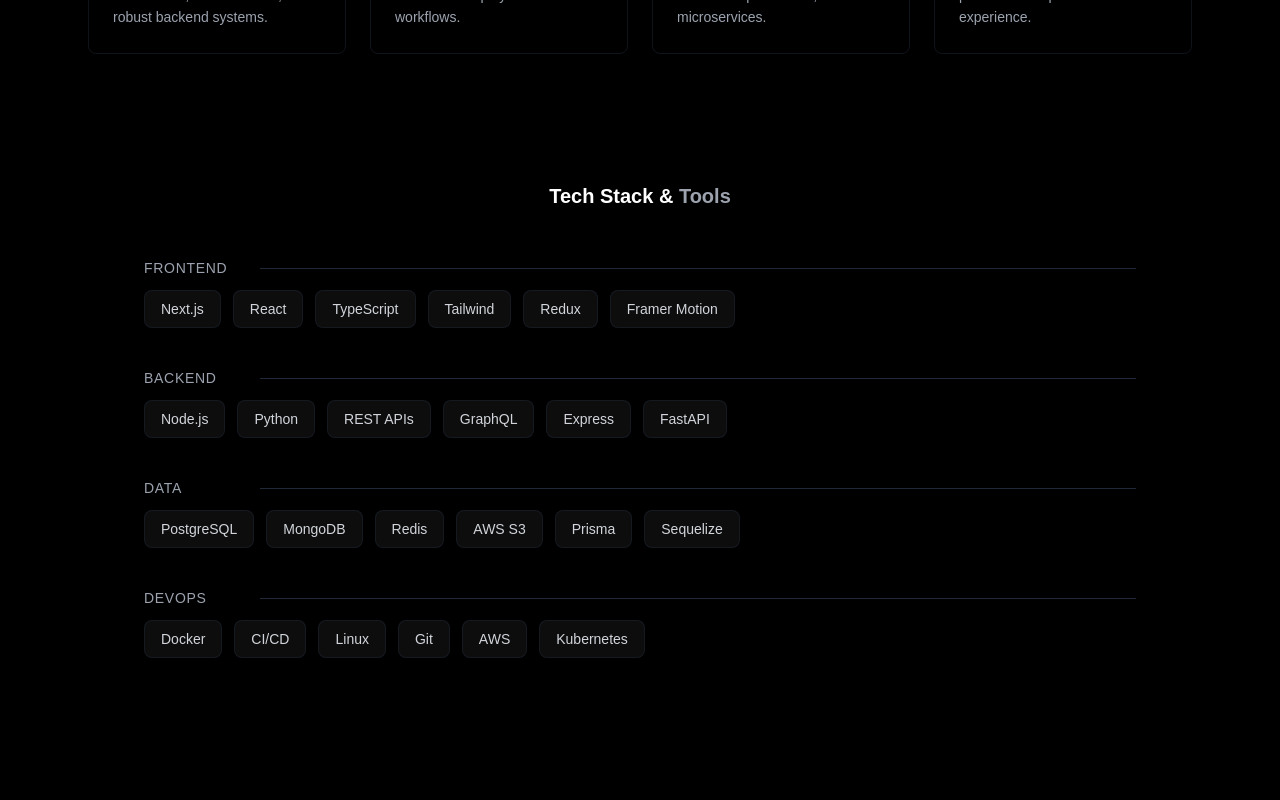
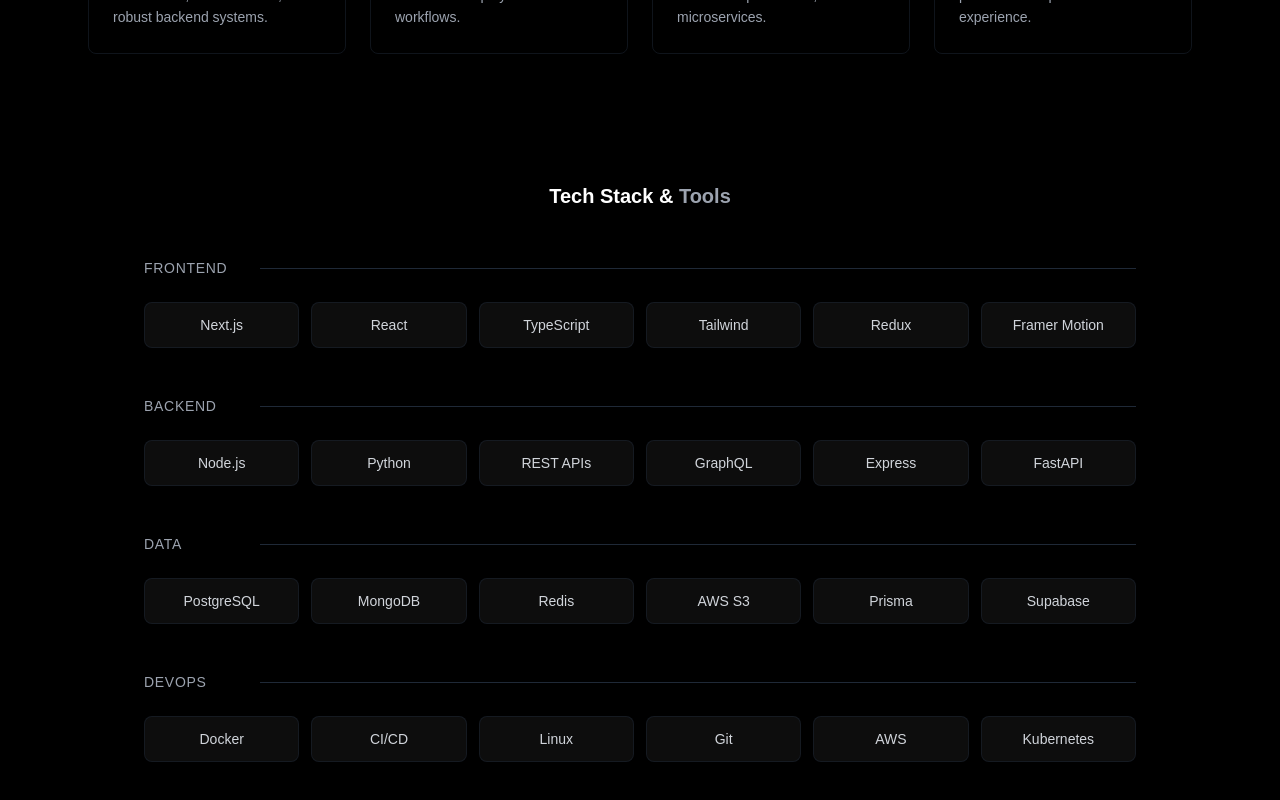
Before and after one commit to healertrix/portfolio, a Next.js app: page / in a window 1280 px wide. Shown: the part 1377-2177 px from the top of the page. Before the commit the page ends 2107 px from the top, so only its background shows below. Built offline with nearby package versions, Linux system fonts and the light colour scheme.

Commit message:
added tools

```diff
--- a/app/page.tsx
+++ b/app/page.tsx
@@ -19,7 +19,7 @@ const technologies = {
     'Framer Motion',
   ],
   backend: ['Node.js', 'Python', 'REST APIs', 'GraphQL', 'Express', 'FastAPI'],
-  data: ['PostgreSQL', 'MongoDB', 'Redis', 'AWS S3', 'Prisma', 'Sequelize'],
+  data: ['PostgreSQL', 'MongoDB', 'Redis', 'AWS S3', 'Prisma', 'Supabase'],
   devops: ['Docker', 'CI/CD', 'Linux', 'Git', 'AWS', 'Kubernetes'],
 };
 
@@ -324,37 +324,38 @@ export default function Home() {
               Tech Stack & <span className='text-gray-400'>Tools</span>
             </motion.h3>
 
-            <div className='space-y-8 max-w-5xl mx-auto px-4'>
+            <div className='space-y-12 max-w-5xl mx-auto px-4'>
               {Object.entries(technologies).map(
                 ([category, techs], categoryIndex) => (
                   <motion.div
                     key={category}
-                    initial={{ opacity: 0, x: -20 }}
-                    whileInView={{ opacity: 1, x: 0 }}
+                    initial={{ opacity: 0, y: 20 }}
+                    whileInView={{ opacity: 1, y: 0 }}
                     transition={{ duration: 0.5, delay: categoryIndex * 0.1 }}
                     viewport={{ once: true }}
                     className='relative'
                   >
-                    <div className='flex items-center gap-4 mb-3'>
+                    <div className='flex items-center gap-4 mb-6'>
                       <h4 className='text-sm font-medium text-gray-400 uppercase tracking-wider min-w-[100px]'>
                         {category}
                       </h4>
                       <div className='h-[1px] bg-gray-800 flex-grow'></div>
                     </div>
-                    <div className='flex gap-3 overflow-x-auto pb-2 scrollbar-hide'>
+                    <div className='grid grid-cols-2 sm:grid-cols-3 md:grid-cols-4 lg:grid-cols-6 gap-3'>
                       {techs.map((tech, index) => (
                         <motion.div
                           key={tech}
                           initial={{ opacity: 0, y: 10 }}
                           whileInView={{ opacity: 1, y: 0 }}
                           transition={{ duration: 0.2, delay: index * 0.05 }}
-                          className='shrink-0'
+                          className='group'
                         >
                           <div
-                            className='px-4 py-2 bg-white/5 backdrop-blur-sm border border-gray-800/50
+                            className='px-4 py-3 bg-white/5 backdrop-blur-sm border border-gray-800/50
                                     rounded-lg text-sm text-gray-300 hover:bg-white/10
                                     hover:border-gray-700 transition-all duration-300
-                                    hover:scale-105 transform cursor-default'
+                                    hover:scale-105 transform cursor-default
+                                    flex items-center justify-center text-center h-full'
                           >
                             {tech}
                           </div>
```
